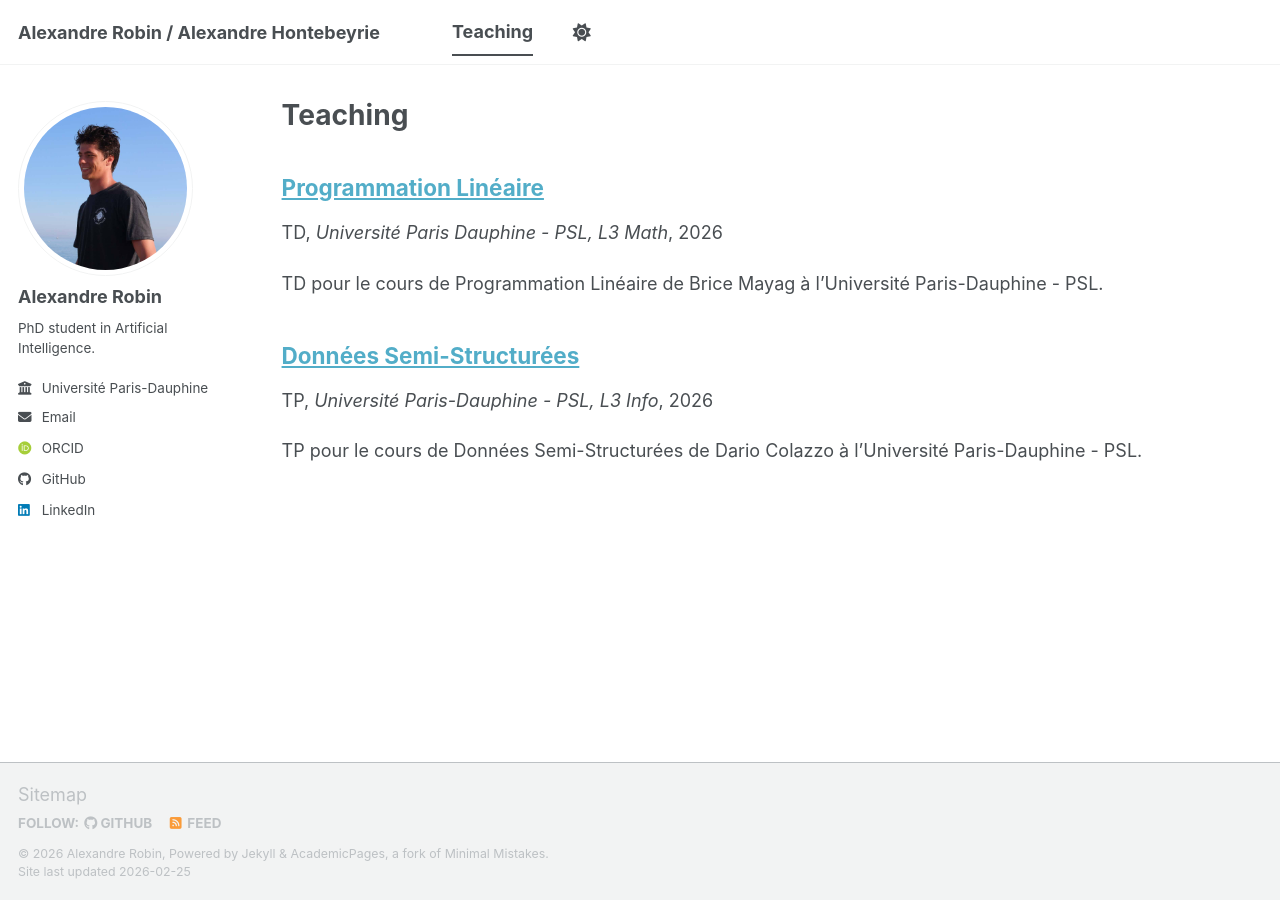
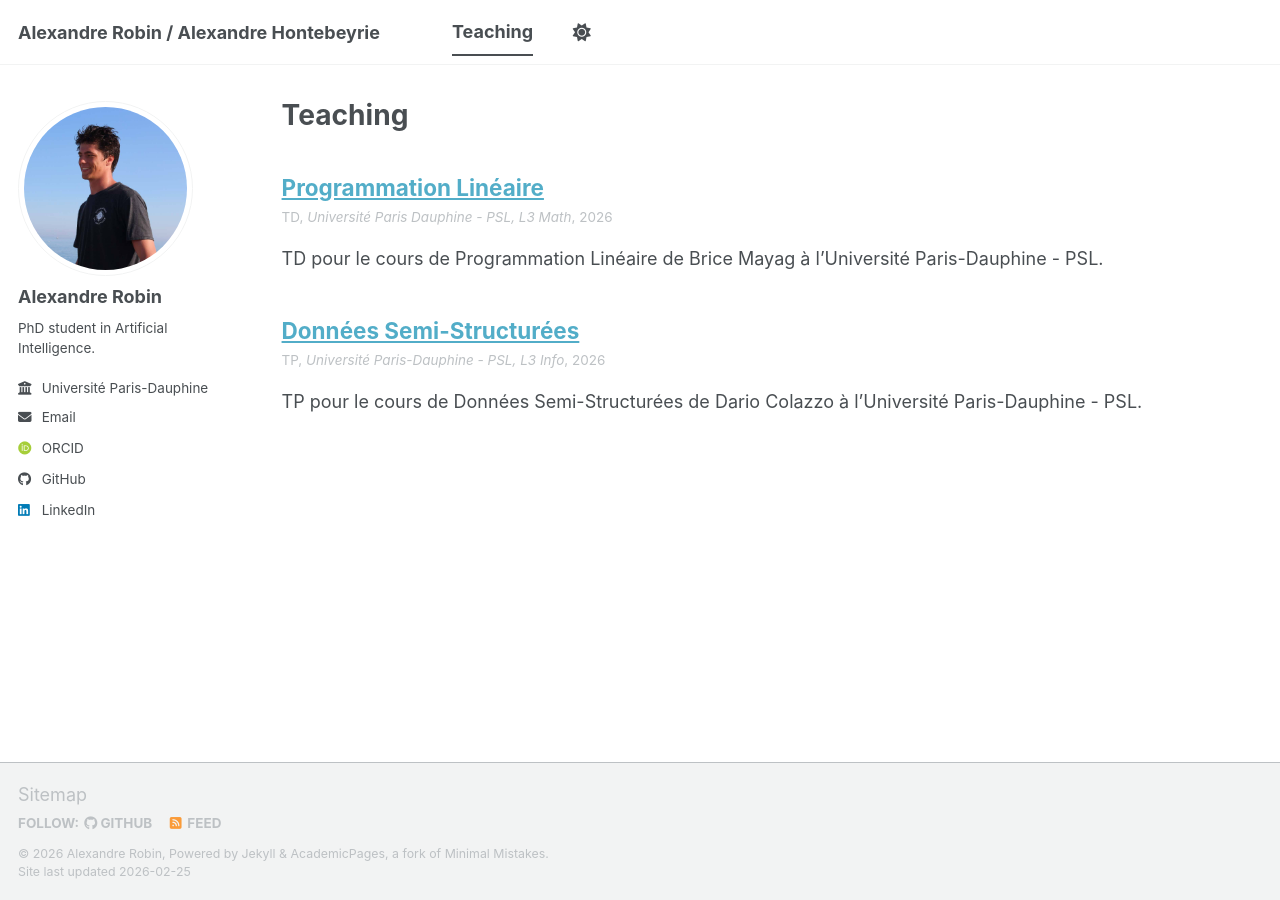
Before and after one commit to alexrob123/alexrob123.github.io, a Jekyll site: the page built from _pages/teaching.html, in a window 1280 px wide. Built offline with Jekyll 4.4.1, drawn with Linux system fonts in a browser that asks for light colours; some web fonts are replaced; a script bundle is joined from its source files by our own code; library files that are not in the unit come from our copies.

Commit message:
teaching pages meta

```diff
--- a/_includes/archive-single.html
+++ b/_includes/archive-single.html
@@ -39,7 +39,8 @@
     {% endif %}
 
         {% if post.collection == 'teaching' %}
-          <p> {{ post.type }}, <i>{{ post.venue }}</i>, {{ post.date | default: "1900-01-01" | date: "%Y" }} </p>
+          <!-- <p> {{ post.type }}, <i>{{ post.venue }}</i>, {{ post.date | default: "1900-01-01" | date: "%Y" }} </p> -->
+          <p class="page__meta">{{ post.type }}, <i>{{ post.venue }}</i>, {{ post.date | default: "1900-01-01" | date: "%Y" }}</p>
         {% elsif post.collection == 'publications' %}
           <p>Published in <i>{{ post.venue }}</i>, {{ post.date | default: "1900-01-01" | date: "%Y" }} </p>
         {% elsif post.date %}
--- a/_layouts/single.html
+++ b/_layouts/single.html
@@ -35,7 +35,8 @@ layout: default
         {% endif %}
 
         {% if page.collection == 'teaching' %}
-          <p> {{ page.type }}, <i>{{ page.venue }}</i>, {{ page.date | default: "1900-01-01" | date: "%Y" }} </p>
+          <!-- <p> {{ page.type }}, <i>{{ page.venue }}</i>, {{ page.date | default: "1900-01-01" | date: "%Y" }} </p> -->
+          <p class="page__meta">{{ page.type }}, <i>{{ page.venue }}</i>, {{ page.date | default: "1900-01-01" | date: "%Y" }}</p>
         {% elsif page.venue and page.date %}
           <p>Published in <i>{{ page.venue }}</i>, {{ page.date | default: "1900-01-01" | date: "%Y" }} </p>
         {% elsif page.date %}
```
